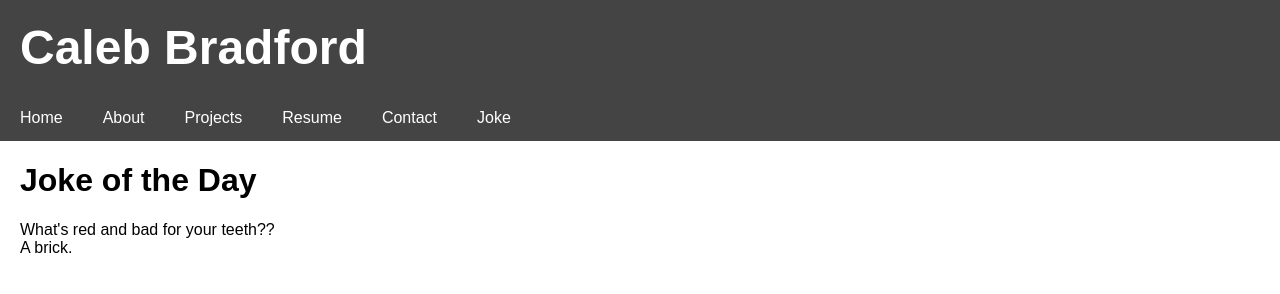
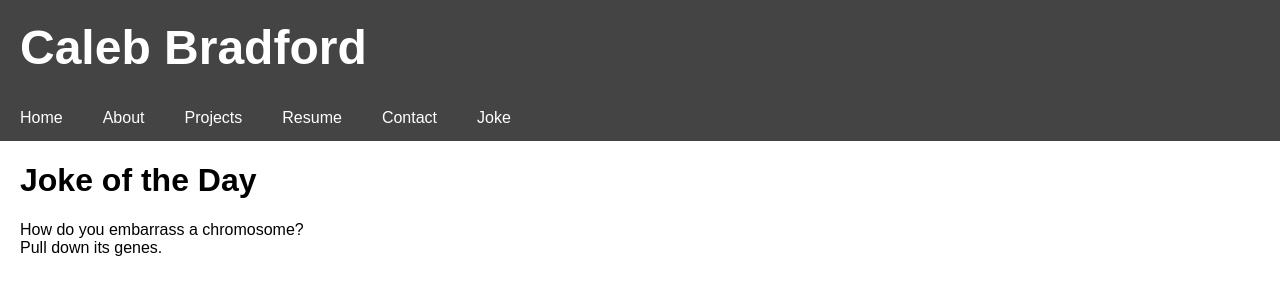
Before and after one commit to kingbillyjoebob/mywebsite, a plain HTML site: page pages/joke.html in a window 1280 px wide. Drawn offline with Linux system fonts and the light colour scheme.

Commit message:
Update joke.html

```diff
--- a/pages/joke.html
+++ b/pages/joke.html
@@ -64,8 +64,8 @@
 
         <div class="article">
             <h1>Joke of the Day</h1>
-            <p>What's red and bad for your teeth??<br>
-            A brick.</p>
+            <p>How do you embarrass a chromosome?<br>
+            Pull down its genes.</p>
         </div>
     </body>
 </html>
```
